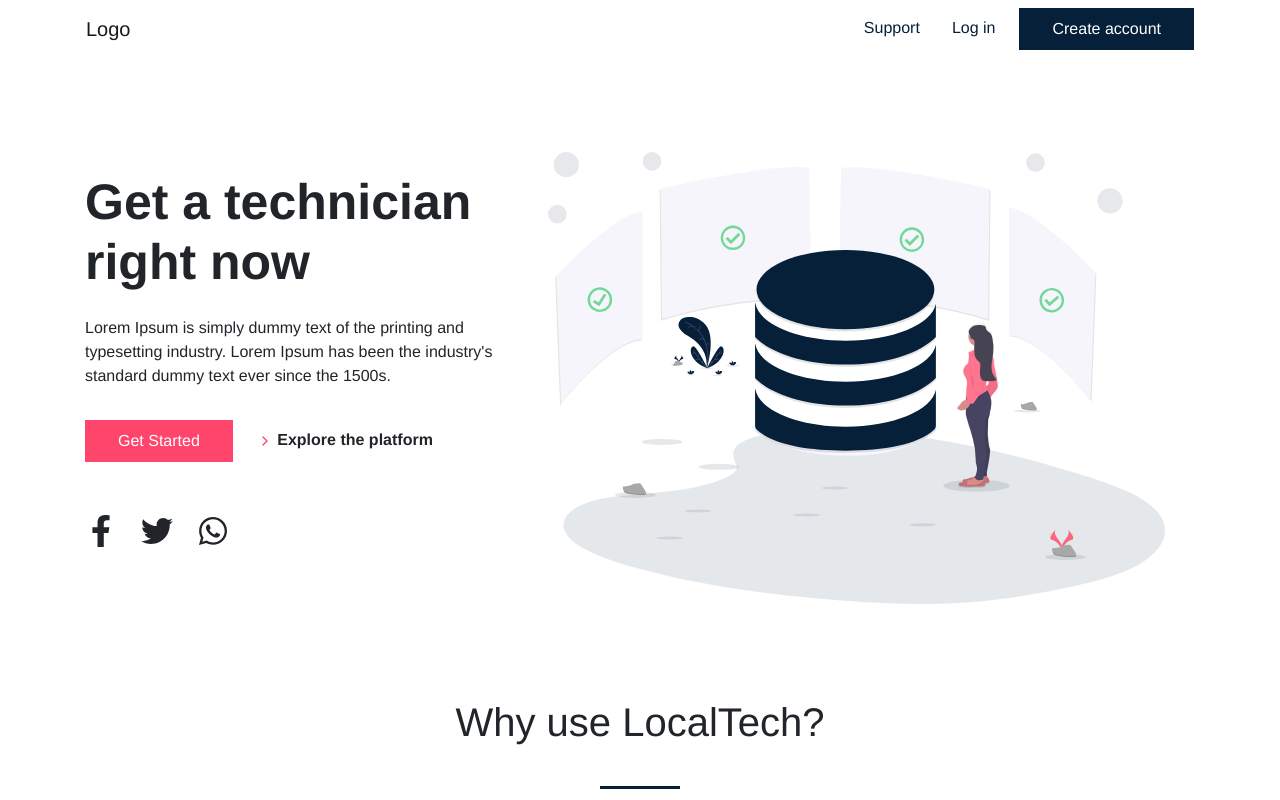
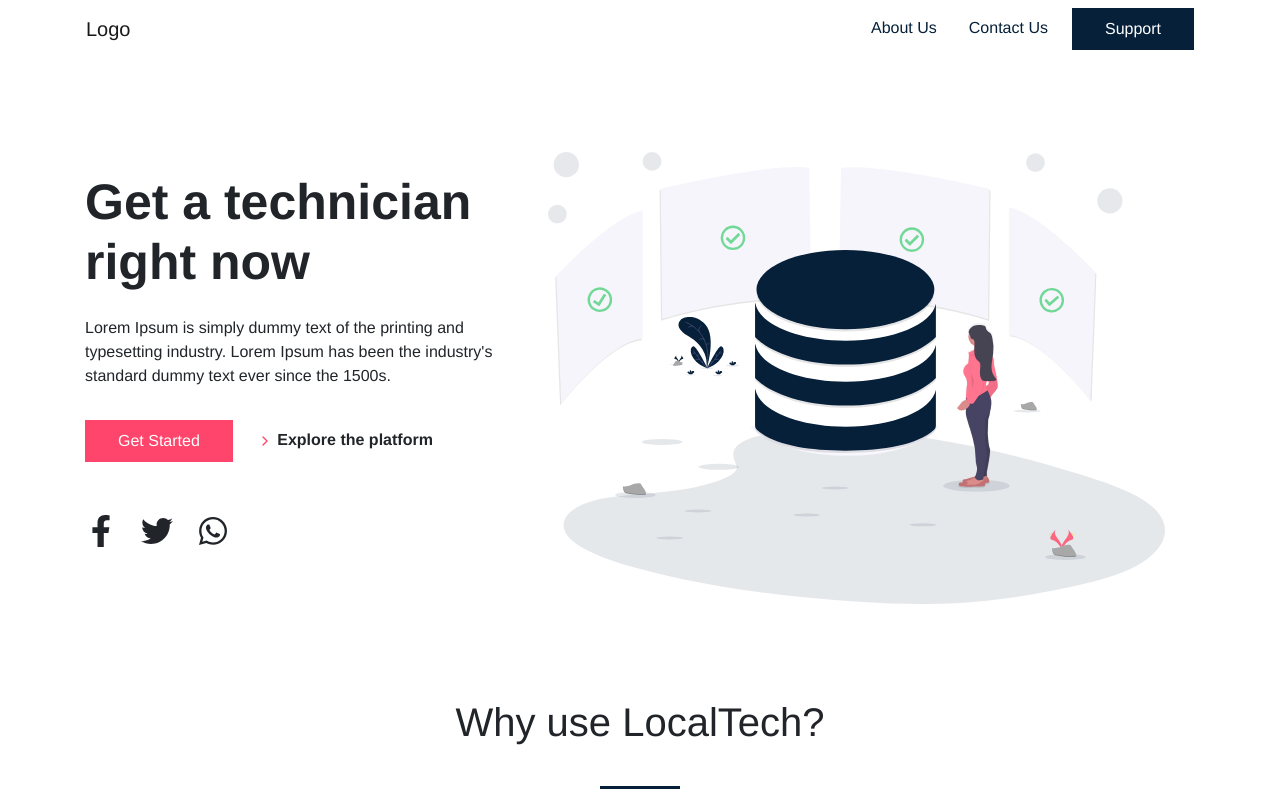
Before and after one commit to adeadedoja/localtech, a React (Create React App) app: page / in a window 1280 px wide. Shown: the top 800 px of the page. Built offline with nearby package versions, Linux system fonts and the light colour scheme; a web font is replaced by a local one.

Commit message:
master - added new menu links

```diff
--- a/src/App.scss
+++ b/src/App.scss
@@ -17,7 +17,7 @@ $btn-border-radius-base: 0px;
   border-radius: 0;
 }
 
-.small-border-bottom:after { /* this is the border */
+.small-border-bottom:after {
   content:"";
   display:block;
   width: 2em;
--- a/src/components/Header.jsx
+++ b/src/components/Header.jsx
@@ -33,13 +33,13 @@ class Header extends Component {
                     <Collapse isOpen={this.state.isOpen} navbar>
                         <Nav className="ml-auto" navbar>
                             <NavItem>
-                                <NavLink className="mr-3 text-primary" href="/">Support</NavLink>
+                                <NavLink className="mr-3 text-primary" href="/">About Us</NavLink>
                             </NavItem>
                             <NavItem>
-                                <NavLink className="mr-3 text-primary" href="/">Log in</NavLink>
+                                <NavLink className="mr-3 text-primary" href="/">Contact Us</NavLink>
                             </NavItem>
                             <NavItem>
-                                <NavLink className="btn btn-primary text-white" href="/">Create account</NavLink>
+                                <NavLink className="btn btn-primary text-white" href="/">Support</NavLink>
                             </NavItem>
                         </Nav>
                     </Collapse>
```
